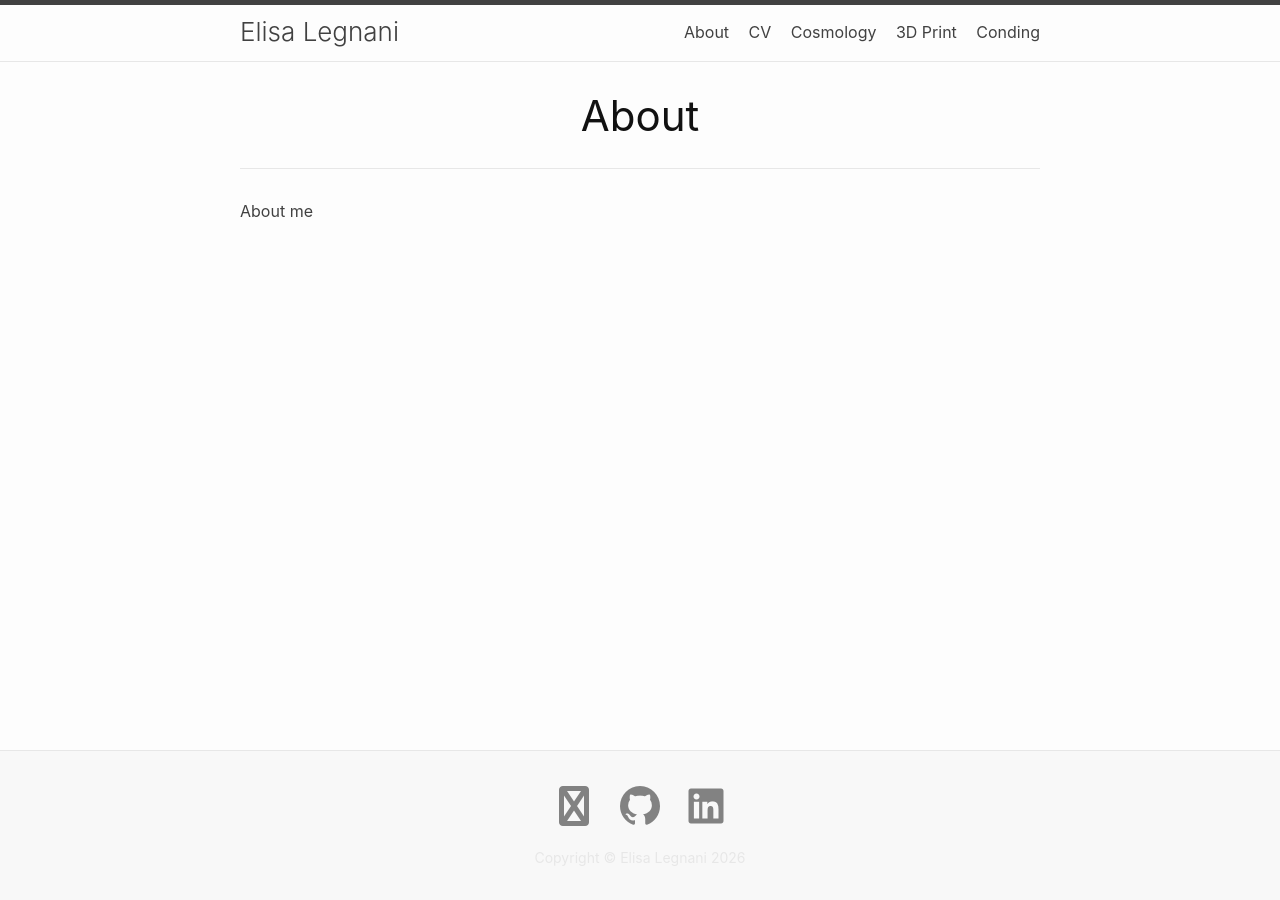
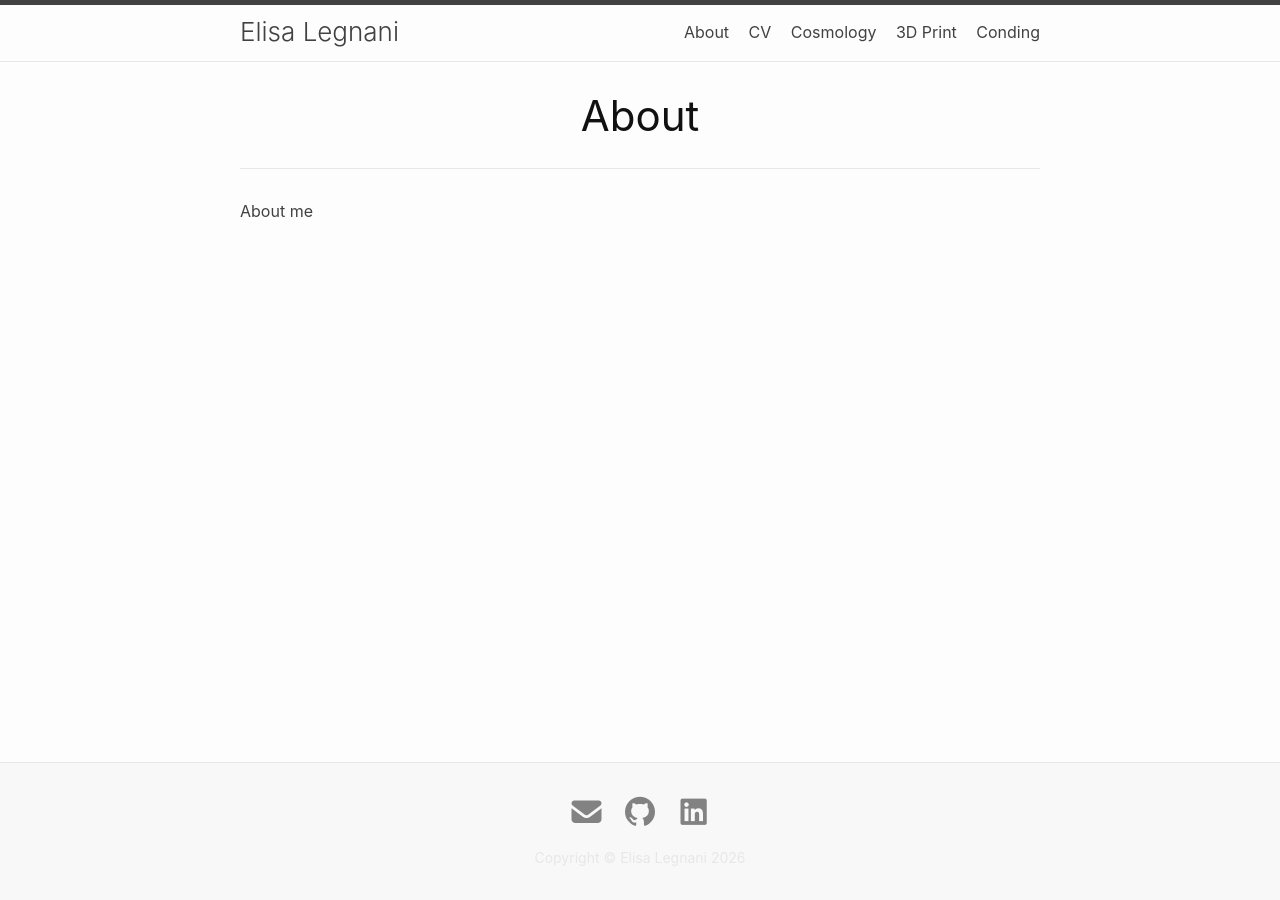
Before and after one commit to ElisaLegnani/new_website, a Jekyll site: the page built from about.md, in a window 1280 px wide. Built offline with Jekyll 4.4.1, drawn with Linux system fonts in a browser that asks for light colours; nearby versions of some CDN libraries.

Commit message:
Edit footnote

```diff
--- a/_config.yml
+++ b/_config.yml
@@ -8,12 +8,15 @@ contact:
   - title: Email
     url: mailto:elegnani97@gmail.com
     icon: envelope
+    style: solid
   - title: GitHub
     url: https://github.com/ElisaLegnani
     icon: github
+    style: brands
   - title: LinkedIn
     url: https://www.linkedin.com/in/elisa-legnani-32590819b/
     icon: linkedin
+    style: brands
 
 plugins:
   - jekyll-target-blank
--- a/_includes/footer.html
+++ b/_includes/footer.html
@@ -9,7 +9,7 @@
         {%- for entry in site.contact -%}
           <li>
             <a rel="me" href="{{ entry.url }}" target="_blank" title="{{ entry.title }}">
-              <span class="grey fa-brands fa-{{ entry.icon }} fa-lg"></span>
+              <span class="grey fa-{{ entry.style | default: 'brands' }} fa-{{ entry.icon }} fa-lg"></span>
             </a>
           </li>
         {%- endfor -%}
--- a/_sass/_layout.scss
+++ b/_sass/_layout.scss
@@ -164,22 +164,22 @@
 }
 
 .contact-list li {
-      display: inline-block; /* ensure li is inline */
-}
-
-.contact-links {
-  @include relative-font-size(0.9375);
-  color: $brand-color-dimmed;
+  display: inline-block; /* ensure li is inline */
 }
 
 .contact-list a {
-  font-size: 2rem;  /* bigger icons */
-  color: $brand-color-dimmed;
+  font-size: 1.5rem;  /* bigger icons */
+  color: $brand-color-light;
   transition: color 0.3s;
 }
 
 .contact-list a:hover {
   color: $link-hover-color;
+}
+
+.contact-links {
+  @include relative-font-size(0.9375);
+  color: $brand-color-light;
 }
 
 .footer-text p {
```
